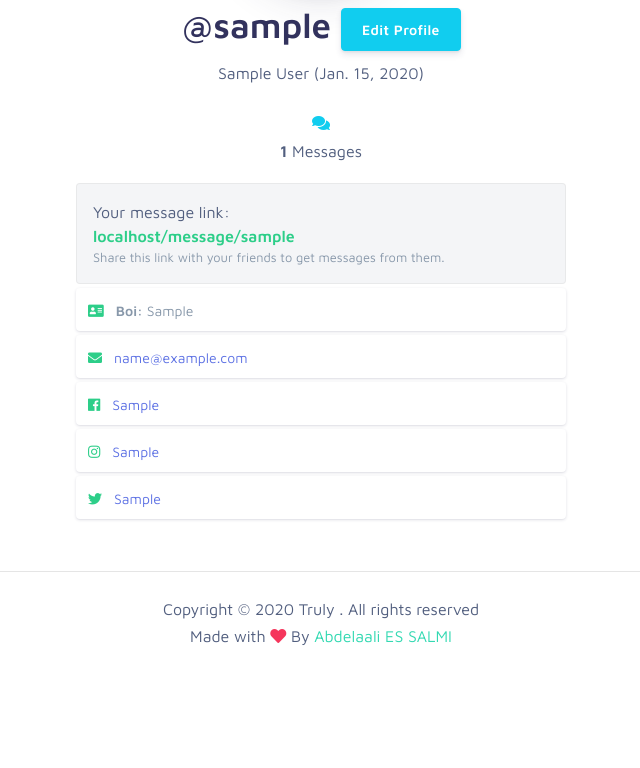
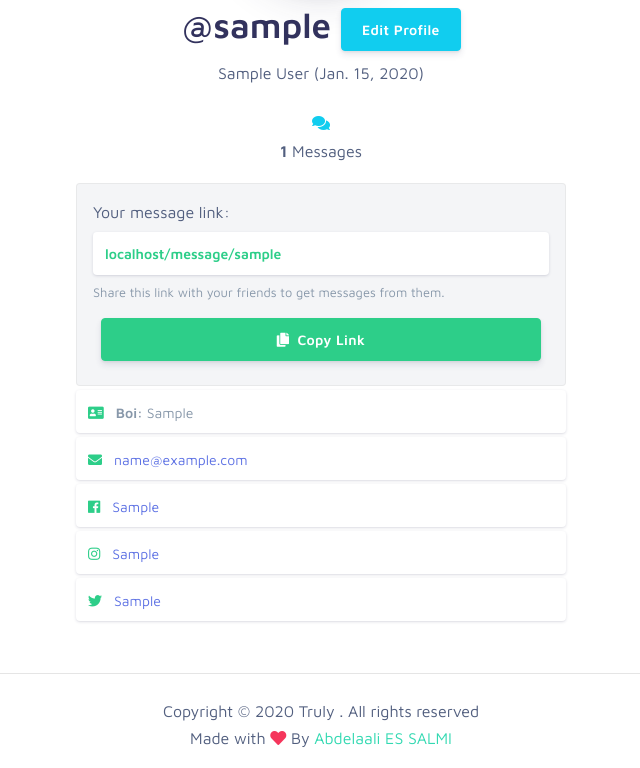
Before and after one commit to abdlalisalmi/DJANGO-Truly, a Django app: page /profile/ in a window 1280 px wide. Shown: the part 337-1105 px from the top of the page, without its empty margins (319-959 px from the left). Before the commit the page ends 982 px from the top, so only its background shows below. Run offline with Django 3.2, Linux system fonts and the light colour scheme; a user stored in the database is signed in; tables that the repository leaves empty hold one stand-in row (values such as "Sample post"); grey boxes marked "Sample" are stand-in pictures; some libraries are stand-ins or nearby versions.

Commit message:
add copy profile link

```diff
--- a/account/templates/profile.html
+++ b/account/templates/profile.html
@@ -48,8 +48,10 @@
             <div class="row justify-content-center mt-3 mb-5">
                 <div class="col-lg-6 text-left">
                     <div class="card bg-secondary text-left p-3">
-                        Your message link: <a href="{{ request.get_host }}/message/{{request.user}}" class="text-success font-weight-bold">{{ request.get_host }}/message/{{request.user}}</a>
+                        Your message link:
+                        <input type="text" class="form-control form-control-alternative text-success font-weight-bold my-2" value="{{ request.get_host }}/message/{{request.user}}" id="profile-link">
                         <small class="text-muted">Share this link with your friends to get messages from them.</small>
+                        <button class="btn btn-success m-2 mt-3 text-capitalize" id="copy-link-btn" onclick="copyLink()" ><i class="fa fa-copy mr-2"></i>Copy link</button>
                     </div>
 
                     <span class="form-control form-control-alternative py-2 my-1"/>
--- a/truly/static/app.js
+++ b/truly/static/app.js
@@ -208,14 +208,12 @@ if (sendMessageBtn) {
                                     <div class="col-12 text-center">
                                         <img src="/static/img/message-send.png" width=80%>
                                     </div>
-                                    <div class="col-6 text-left ">
+                                    <div class="col-6 text-center ">
                                         <a onclick="location.reload();" class="pl-4 text-success">
                                             <i class="fas fa-sync-alt "></i> Another message
                                         </a>
                                     </div>
-                                    <div class="col-6 text-right">
-                                        <a href="/register" class="pr-4 butt butt-register">Create account</a>
-                                    </div>
+
                                 </div>
                     `;
                 }
@@ -342,7 +340,23 @@ if (contactUSSubmitBtn) {
 
 
 
+function copyLink() {
+    /* Get the text field */
+    var link = document.getElementById("profile-link");
+    /* Select the text field */
+    link.select();
+    link.setSelectionRange(0, 99999); /*For mobile devices*/
 
+    // /* Copy the text inside the text field */
+    document.execCommand("copy");
+
+    /* Alert the copied text */
+    const copyLinkBtn = document.getElementById("copy-link-btn");
+    copyLinkBtn.classList.add('btn-default')
+    copyLinkBtn.innerHTML = `
+        <i class="ni ni-check-bold pr-2"></i> Link copied
+    `
+}
 
 
 function getCookie(name) {
```
Also changed, not shown: message/templates/message_maker.html (+5 -4 lines).
